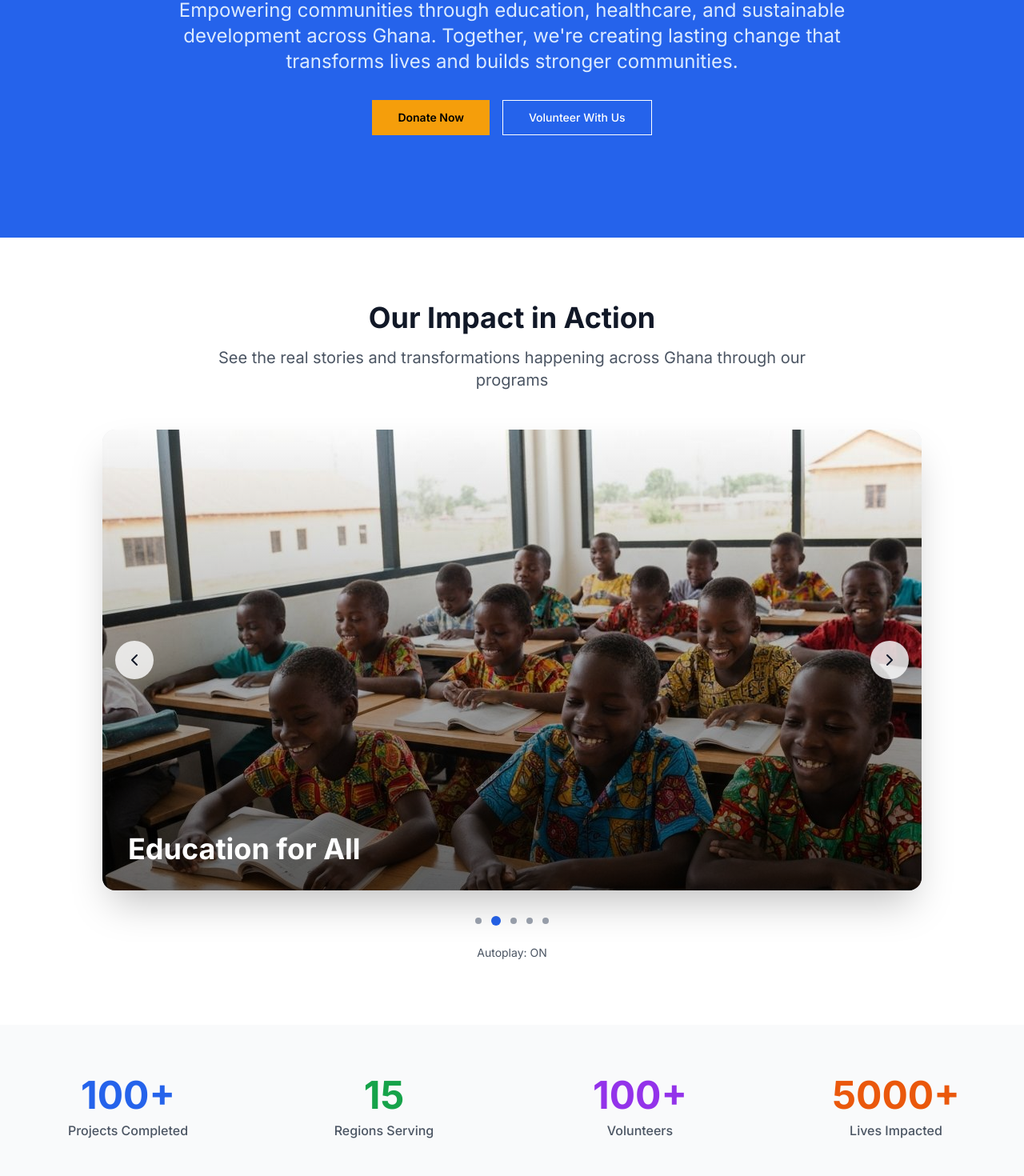
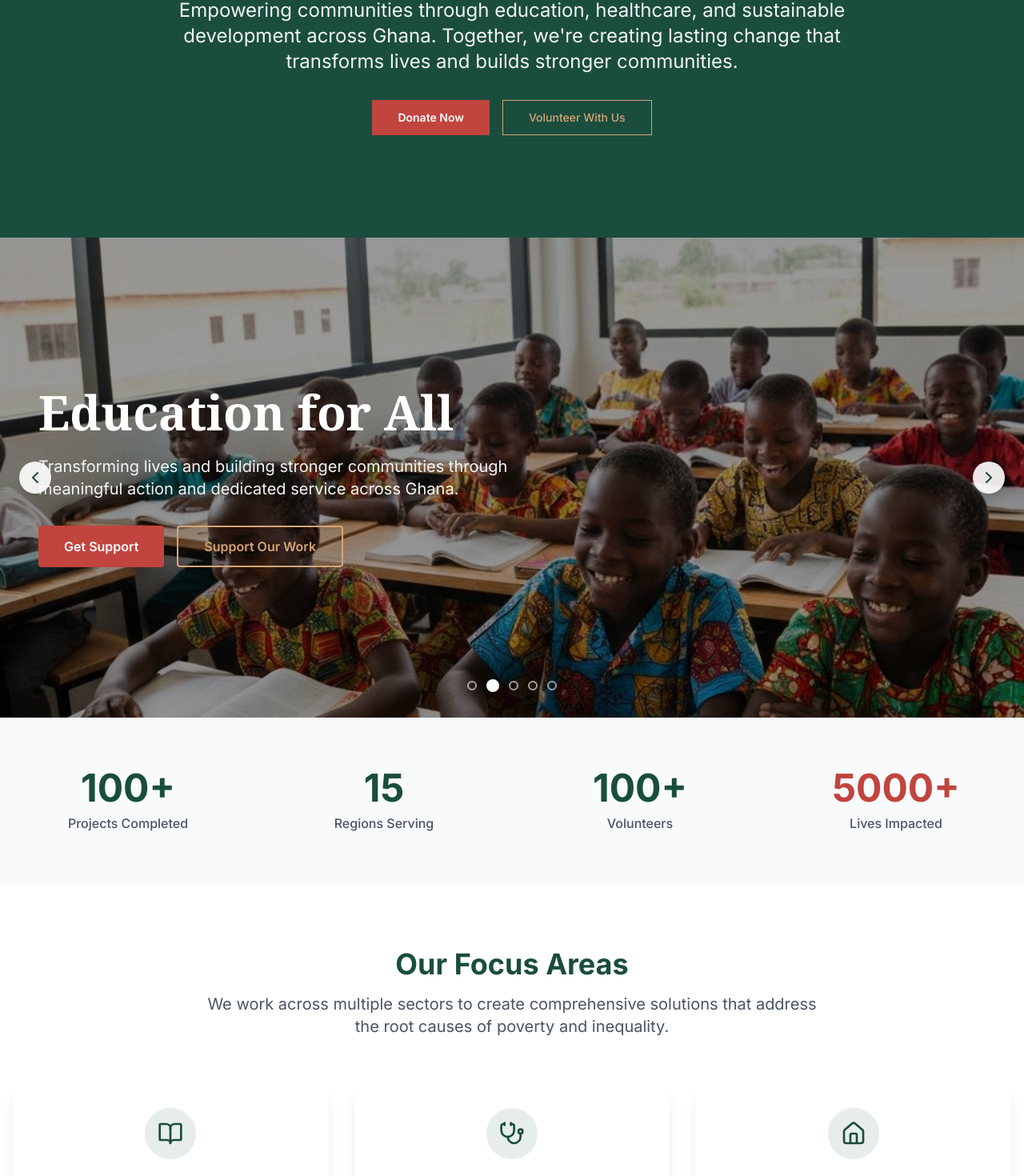
Before and after one commit to updultech/better_dream_foundation_website, a Next.js app: page / in a window 1280 px wide. Shown: the part 340-1810 px from the top of the page at 80% size. Built offline with nearby package versions, Linux system fonts and the light colour scheme.

Commit message:
redesign site with sophisticated dark green color scheme and enhanced carousel
Co-authored-by: Abdul Karim Hakim <229664774+abdulhakim1217@users.noreply.github.com>

```diff
--- a/app/page.tsx
+++ b/app/page.tsx
@@ -10,13 +10,13 @@ export default function HomePage() {
   return (
     <div className="flex flex-col">
       {/* Hero Section */}
-      <section className="relative bg-blue-600 dark:bg-blue-900 text-white py-20 lg:py-32">
+      <section className="relative bg-[#1a4d3e] dark:bg-[#0f2f28] text-white py-20 lg:py-32">
         <div className="container mx-auto px-4 relative z-10">
           <div className="max-w-4xl mx-auto text-center">
             <h1 className="text-4xl md:text-6xl font-bold mb-6 leading-tight">
-              Building Better Dreams for <span className="text-yellow-400">Ghana's Future</span>
+              Building Better Dreams for <span className="text-[#d4a574]">Ghana's Future</span>
             </h1>
-            <p className="text-xl md:text-2xl mb-8 text-blue-100 leading-relaxed">
+            <p className="text-xl md:text-2xl mb-8 text-gray-100 leading-relaxed">
               Empowering communities through education, healthcare, and sustainable development across Ghana. Together,
               we're creating lasting change that transforms lives and builds stronger communities.
             </p>
@@ -24,7 +24,7 @@ export default function HomePage() {
               <Button
                 asChild
                 size="lg"
-                className="bg-yellow-500 hover:bg-yellow-600 text-black font-semibold px-8 py-3"
+                className="bg-[#c1443e] hover:bg-[#a93835] text-white font-semibold px-8 py-3"
               >
                 <Link href="/donate">Donate Now</Link>
               </Button>
@@ -32,7 +32,7 @@ export default function HomePage() {
                 asChild
                 variant="outline"
                 size="lg"
-                className="border-white text-white hover:bg-white hover:text-blue-800 px-8 py-3 bg-transparent"
+                className="border-[#d4a574] text-[#d4a574] hover:bg-[#d4a574] hover:text-[#1a4d3e] px-8 py-3 bg-transparent"
               >
                 <Link href="/get-involved">Volunteer With Us</Link>
               </Button>
@@ -49,19 +49,19 @@ export default function HomePage() {
         <div className="container mx-auto px-4">
           <div className="grid grid-cols-2 md:grid-cols-4 gap-8">
             <div className="text-center">
-              <div className="text-4xl md:text-5xl font-bold text-blue-600 dark:text-blue-400 mb-2">100+</div>
+              <div className="text-4xl md:text-5xl font-bold text-[#1a4d3e] dark:text-[#d4a574] mb-2">100+</div>
               <div className="text-gray-600 dark:text-gray-300 font-medium">Projects Completed</div>
             </div>
             <div className="text-center">
-              <div className="text-4xl md:text-5xl font-bold text-green-600 dark:text-green-400 mb-2">15</div>
+              <div className="text-4xl md:text-5xl font-bold text-[#1a4d3e] dark:text-[#d4a574] mb-2">15</div>
               <div className="text-gray-600 dark:text-gray-300 font-medium">Regions Serving</div>
             </div>
             <div className="text-center">
-              <div className="text-4xl md:text-5xl font-bold text-purple-600 dark:text-purple-400 mb-2">100+</div>
+              <div className="text-4xl md:text-5xl font-bold text-[#1a4d3e] dark:text-[#d4a574] mb-2">100+</div>
               <div className="text-gray-600 dark:text-gray-300 font-medium">Volunteers</div>
             </div>
             <div className="text-center">
-              <div className="text-4xl md:text-5xl font-bold text-orange-600 dark:text-orange-400 mb-2">5000+</div>
+              <div className="text-4xl md:text-5xl font-bold text-[#c1443e] dark:text-[#d4a574] mb-2">5000+</div>
               <div className="text-gray-600 dark:text-gray-300 font-medium">Lives Impacted</div>
             </div>
           </div>
@@ -72,7 +72,7 @@ export default function HomePage() {
       <section className="py-20 bg-white dark:bg-gray-800">
         <div className="container mx-auto px-4">
           <div className="text-center mb-16">
-            <h2 className="text-3xl md:text-4xl font-bold text-gray-900 dark:text-white mb-4">Our Focus Areas</h2>
+            <h2 className="text-3xl md:text-4xl font-bold text-[#1a4d3e] dark:text-white mb-4">Our Focus Areas</h2>
             <p className="text-xl text-gray-600 dark:text-gray-300 max-w-3xl mx-auto">
               We work across multiple sectors to create comprehensive solutions that address the root causes of poverty
               and inequality.
@@ -80,12 +80,12 @@ export default function HomePage() {
           </div>
 
           <div className="grid md:grid-cols-3 gap-8">
-            <Card className="group hover:shadow-xl transition-all duration-300 border-0 shadow-lg">
+            <Card className="group hover:shadow-xl transition-all duration-300 border-0 shadow-lg hover:border-t-4 hover:border-[#1a4d3e]">
               <CardHeader className="text-center pb-4">
-                <div className="w-16 h-16 bg-blue-100 dark:bg-blue-900 rounded-full flex items-center justify-center mx-auto mb-4 group-hover:scale-110 transition-transform">
-                  <BookOpen className="w-8 h-8 text-blue-600 dark:text-blue-400" />
+                <div className="w-16 h-16 bg-[#1a4d3e]/10 dark:bg-[#d4a574]/20 rounded-full flex items-center justify-center mx-auto mb-4 group-hover:scale-110 transition-transform">
+                  <BookOpen className="w-8 h-8 text-[#1a4d3e] dark:text-[#d4a574]" />
                 </div>
-                <CardTitle className="text-2xl text-gray-900 dark:text-white">Education</CardTitle>
+                <CardTitle className="text-2xl text-[#1a4d3e] dark:text-white">Education</CardTitle>
               </CardHeader>
               <CardContent className="text-center">
                 <CardDescription className="text-gray-600 dark:text-gray-300 text-base leading-relaxed">
@@ -95,12 +95,12 @@ export default function HomePage() {
               </CardContent>
             </Card>
 
-            <Card className="group hover:shadow-xl transition-all duration-300 border-0 shadow-lg">
+            <Card className="group hover:shadow-xl transition-all duration-300 border-0 shadow-lg hover:border-t-4 hover:border-[#1a4d3e]">
               <CardHeader className="text-center pb-4">
-                <div className="w-16 h-16 bg-green-100 dark:bg-green-900 rounded-full flex items-center justify-center mx-auto mb-4 group-hover:scale-110 transition-transform">
-                  <Stethoscope className="w-8 h-8 text-green-600 dark:text-green-400" />
+                <div className="w-16 h-16 bg-[#1a4d3e]/10 dark:bg-[#d4a574]/20 rounded-full flex items-center justify-center mx-auto mb-4 group-hover:scale-110 transition-transform">
+                  <Stethoscope className="w-8 h-8 text-[#1a4d3e] dark:text-[#d4a574]" />
                 </div>
-                <CardTitle className="text-2xl text-gray-900 dark:text-white">Healthcare</CardTitle>
+                <CardTitle className="text-2xl text-[#1a4d3e] dark:text-white">Healthcare</CardTitle>
               </CardHeader>
               <CardContent className="text-center">
                 <CardDescription className="text-gray-600 dark:text-gray-300 text-base leading-relaxed">
@@ -110,12 +110,12 @@ export default function HomePage() {
               </CardContent>
             </Card>
 
-            <Card className="group hover:shadow-xl transition-all duration-300 border-0 shadow-lg">
+            <Card className="group hover:shadow-xl transition-all duration-300 border-0 shadow-lg hover:border-t-4 hover:border-[#1a4d3e]">
               <CardHeader className="text-center pb-4">
-                <div className="w-16 h-16 bg-purple-100 dark:bg-purple-900 rounded-full flex items-center justify-center mx-auto mb-4 group-hover:scale-110 transition-transform">
-                  <Home className="w-8 h-8 text-purple-600 dark:text-purple-400" />
+                <div className="w-16 h-16 bg-[#1a4d3e]/10 dark:bg-[#d4a574]/20 rounded-full flex items-center justify-center mx-auto mb-4 group-hover:scale-110 transition-transform">
+                  <Home className="w-8 h-8 text-[#1a4d3e] dark:text-[#d4a574]" />
                 </div>
-                <CardTitle className="text-2xl text-gray-900 dark:text-white">Community Development</CardTitle>
+                <CardTitle className="text-2xl text-[#1a4d3e] dark:text-white">Community Development</CardTitle>
               </CardHeader>
               <CardContent className="text-center">
                 <CardDescription className="text-gray-600 dark:text-gray-300 text-base leading-relaxed">
--- a/components/image-carousel.tsx
+++ b/components/image-carousel.tsx
@@ -47,7 +47,7 @@ export default function ImageCarousel() {
 
     const timer = setInterval(() => {
       setCurrentIndex((prev) => (prev + 1) % carouselImages.length)
-    }, 5000)
+    }, 4000)
 
     return () => clearInterval(timer)
   }, [isAutoplay])
@@ -64,28 +64,18 @@ export default function ImageCarousel() {
 
   const goToSlide = (index: number) => {
     setCurrentIndex(index)
-    setIsAutoplay(false)
+    setIsAutoplay(true)
   }
 
   return (
-    <section className="relative bg-white dark:bg-gray-800 py-20">
-      <div className="container mx-auto px-4">
-        <div className="text-center mb-12">
-          <h2 className="text-3xl md:text-4xl font-bold text-gray-900 dark:text-white mb-4">
-            Our Impact in Action
-          </h2>
-          <p className="text-xl text-gray-600 dark:text-gray-300 max-w-3xl mx-auto">
-            See the real stories and transformations happening across Ghana through our programs
-          </p>
-        </div>
-
-        {/* Main Carousel */}
-        <div className="relative max-w-5xl mx-auto">
-          <div className="relative w-full aspect-video overflow-hidden rounded-2xl shadow-2xl bg-gray-200">
+    <section className="relative w-full bg-[#1a4d3e] dark:bg-[#0f2f28] py-0">
+      <div className="relative w-full max-w-full">
+        {/* Main Carousel Container */}
+        <div className="relative w-full min-h-screen md:min-h-[600px] overflow-hidden">
           {carouselImages.map((image, index) => (
             <div
               key={index}
-                className={`absolute inset-0 transition-opacity duration-1000 ease-in-out ${
+              className={`absolute inset-0 transition-opacity duration-1200 ease-in-out ${
                 index === currentIndex ? 'opacity-100' : 'opacity-0'
               }`}
             >
@@ -100,19 +90,35 @@ export default function ImageCarousel() {
             </div>
           ))}
 
-            {/* Dark overlay with title */}
-            <div className="absolute inset-0 bg-gradient-to-t from-black/60 to-transparent flex items-end">
-              <div className="w-full p-8">
-                <h3 className="text-3xl md:text-4xl font-bold text-white">
+          {/* Dark Overlay */}
+          <div className="absolute inset-0 bg-black/40" />
+
+          {/* Content Overlay - Left Side */}
+          <div className="absolute inset-0 flex flex-col justify-center items-start z-10">
+            <div className="container mx-auto px-6 md:px-12">
+              <div className="max-w-2xl">
+                <h2 className="text-4xl md:text-6xl font-serif font-bold text-white mb-6 leading-tight">
                   {carouselImages[currentIndex].title}
-                </h3>
+                </h2>
+                <p className="text-lg md:text-xl text-gray-100 mb-8 leading-relaxed">
+                  Transforming lives and building stronger communities through meaningful action and dedicated service across Ghana.
+                </p>
+                <div className="flex flex-col sm:flex-row gap-4">
+                  <button className="px-8 py-3 bg-[#c1443e] hover:bg-[#a93835] text-white font-semibold rounded transition-colors duration-300">
+                    Get Support
+                  </button>
+                  <button className="px-8 py-3 border-2 border-[#d4a574] text-[#d4a574] hover:bg-[#d4a574] hover:text-[#1a4d3e] font-semibold rounded transition-colors duration-300">
+                    Support Our Work
+                  </button>
+                </div>
+              </div>
             </div>
           </div>
 
           {/* Navigation Buttons */}
           <button
             onClick={goToPrevious}
-              className="absolute left-4 top-1/2 -translate-y-1/2 z-20 bg-white/80 hover:bg-white text-gray-900 rounded-full p-3 transition-all duration-200 hover:scale-110"
+            className="absolute left-6 top-1/2 -translate-y-1/2 z-20 bg-white/90 hover:bg-white text-[#1a4d3e] rounded-full p-2 transition-all duration-200 hover:scale-110 shadow-lg"
             aria-label="Previous image"
           >
             <ChevronLeft className="w-6 h-6" />
@@ -120,34 +126,28 @@ export default function ImageCarousel() {
 
           <button
             onClick={goToNext}
-              className="absolute right-4 top-1/2 -translate-y-1/2 z-20 bg-white/80 hover:bg-white text-gray-900 rounded-full p-3 transition-all duration-200 hover:scale-110"
+            className="absolute right-6 top-1/2 -translate-y-1/2 z-20 bg-white/90 hover:bg-white text-[#1a4d3e] rounded-full p-2 transition-all duration-200 hover:scale-110 shadow-lg"
             aria-label="Next image"
           >
             <ChevronRight className="w-6 h-6" />
           </button>
         </div>
 
-          {/* Dot Indicators */}
-          <div className="flex justify-center items-center gap-3 mt-8">
+        {/* Dot Indicators at Bottom */}
+        <div className="absolute bottom-8 left-1/2 -translate-x-1/2 z-20 flex justify-center items-center gap-3">
           {carouselImages.map((_, index) => (
             <button
               key={index}
               onClick={() => goToSlide(index)}
-                className={`transition-all duration-300 rounded-full ${
+              className={`transition-all duration-300 rounded-full border-2 ${
                 index === currentIndex
-                    ? 'bg-blue-600 w-3 h-3'
-                    : 'bg-gray-400 hover:bg-gray-500 w-2 h-2'
+                  ? 'bg-white border-white w-4 h-4'
+                  : 'bg-transparent border-white/60 hover:border-white w-3 h-3'
               }`}
               aria-label={`Go to slide ${index + 1}`}
             />
           ))}
         </div>
-
-          {/* Autoplay Indicator */}
-          <div className="text-center mt-6 text-gray-600 dark:text-gray-400 text-sm">
-            {isAutoplay ? 'Autoplay: ON' : 'Autoplay: OFF'}
-          </div>
-        </div>
       </div>
     </section>
   )
```
Lines whose indentation alone changed are shown as unchanged.
